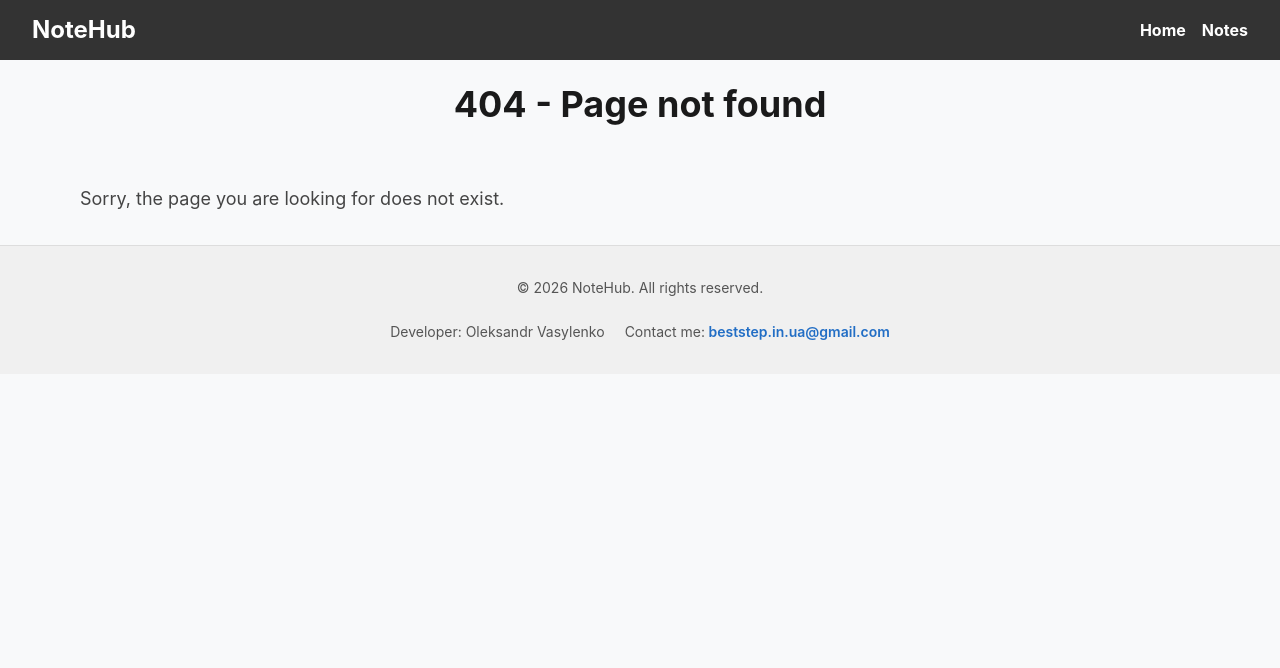
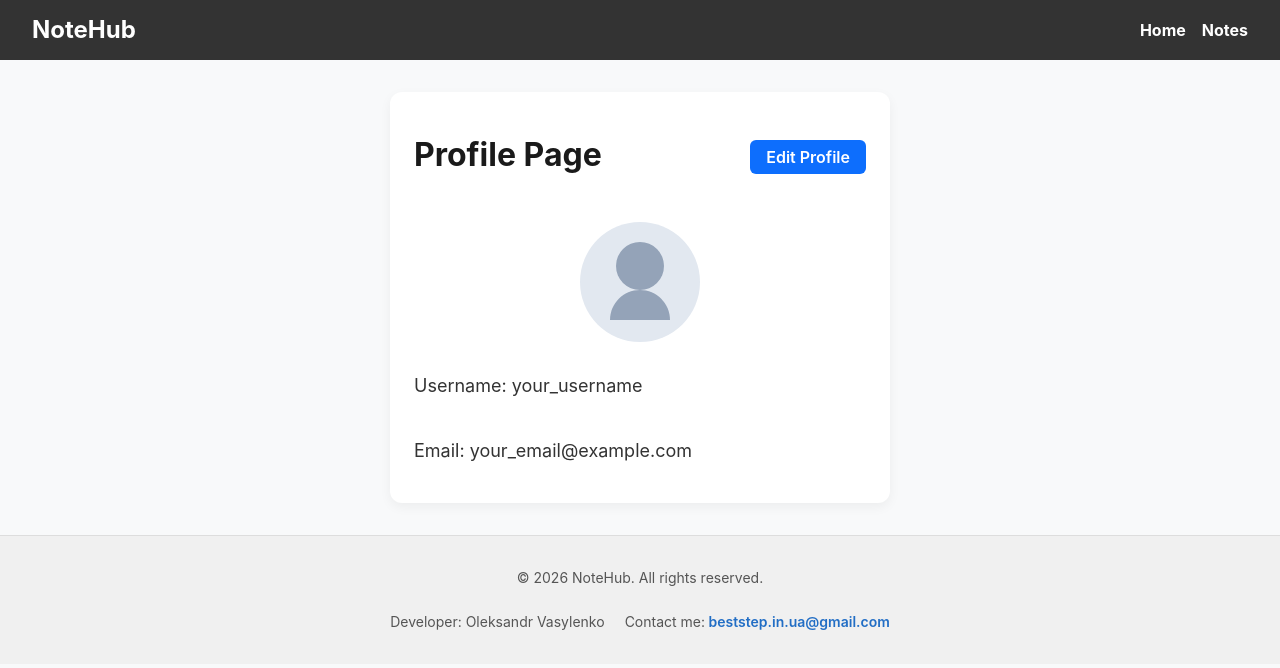
Before and after one commit to BestStepInUa/09-auth, a Next.js app: page /profile in a window 1280 px wide. Before the commit this address had no page. Shown: the top 668 px of the page. Built offline with nearby package versions, Linux system fonts and the light colour scheme.

Commit message:
fix bug with avatar src

```diff
--- a/app/api/(private routes)/profile/page.tsx
+++ b/app/(private routes)/profile/page.tsx
@@ -12,7 +12,13 @@ export default function Profile() {
 					</a>
 				</div>
 				<div className={css.avatarWrapper}>
-					<Image src='Avatar' alt='User Avatar' width={120} height={120} className={css.avatar} />
+					<Image
+						src='/avatar.svg'
+						alt='User Avatar'
+						width={120}
+						height={120}
+						className={css.avatar}
+					/>
 				</div>
 				<div className={css.profileInfo}>
 					<p>Username: your_username</p>
```
Also changed, not shown: app/(private routes)/profile/Profile.module.css (renamed from app/api/(private routes)/profile/Profile.module.css), public/avatar.svg (added).
